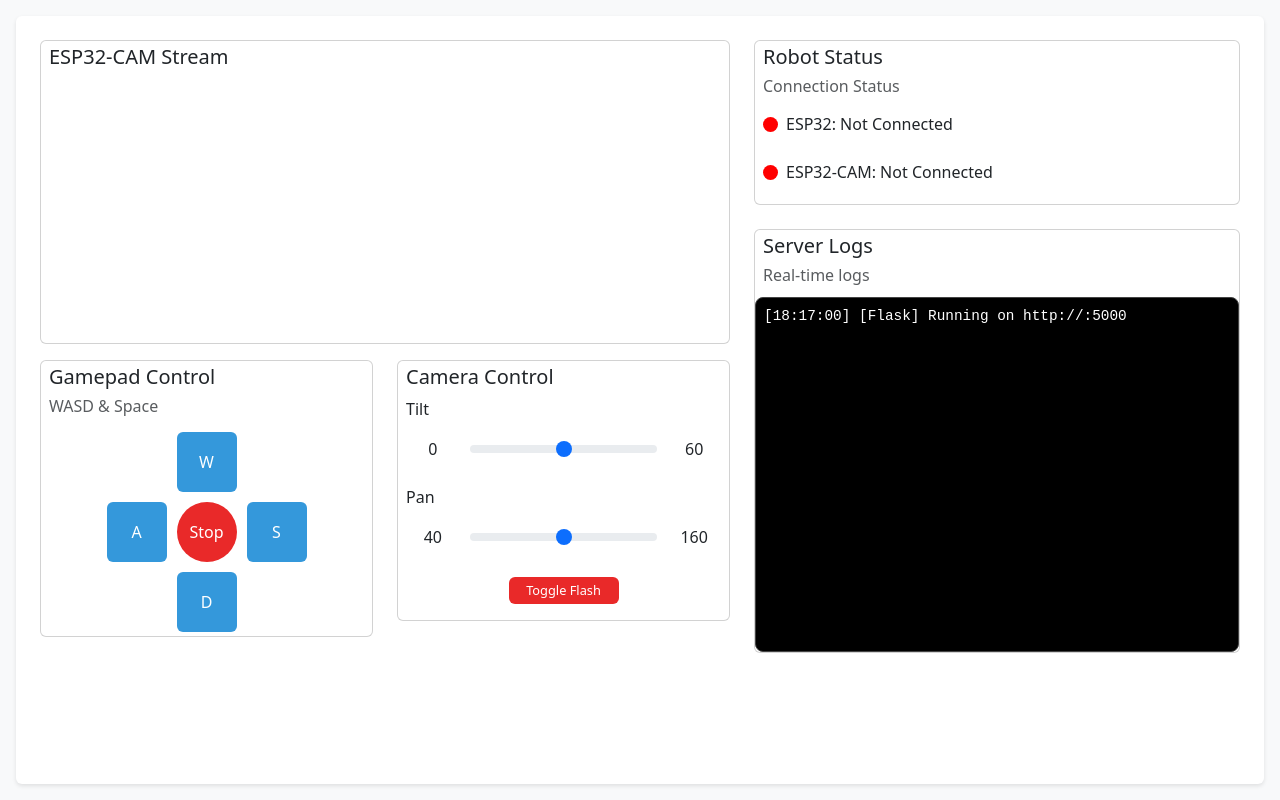
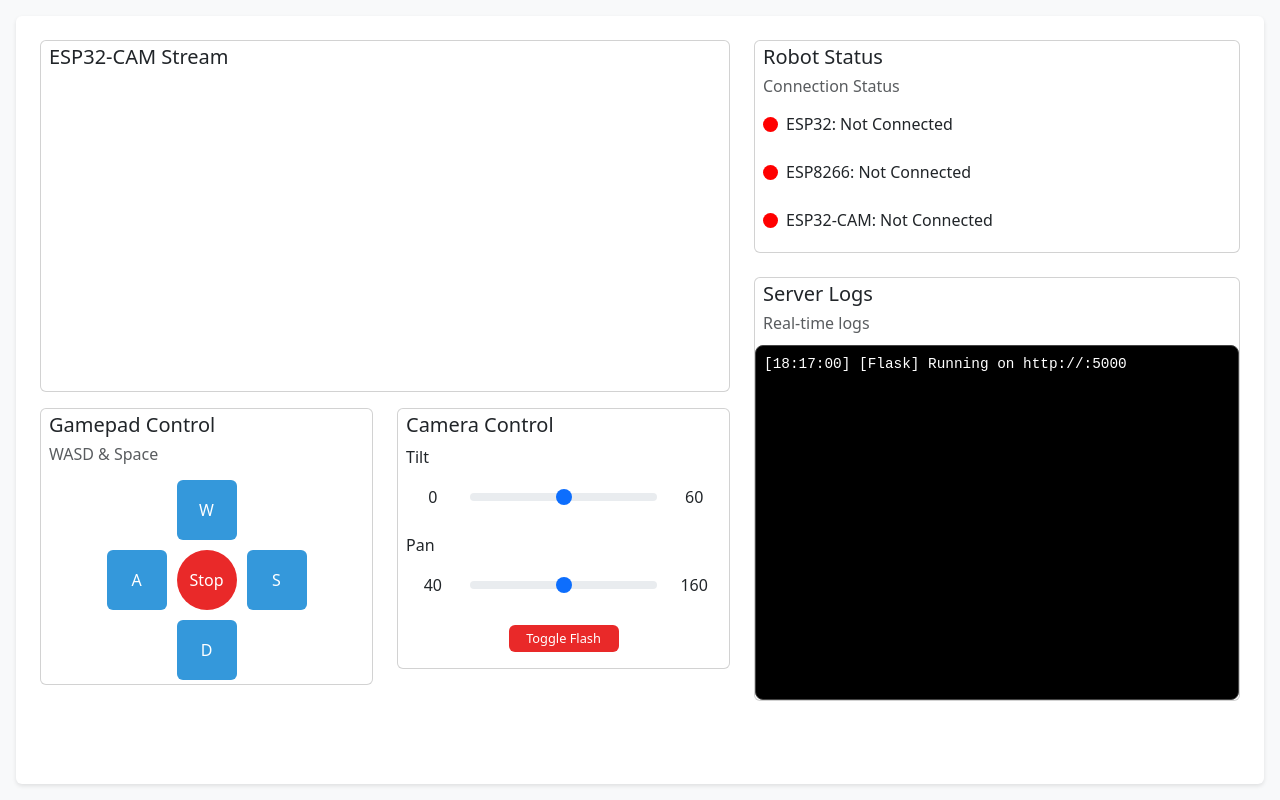
Before and after one commit to jithangowda/Flask-Robot, a Flask app: page / in a window 1280 px wide. Run offline with Flask 3, Linux system fonts and the light colour scheme; parts of the project's set-up code (start-up, migrations or seed data) failed here and were passed over.

Commit message:
all 3 connected

```diff
--- a/app.py
+++ b/app.py
@@ -7,6 +7,7 @@ import time
 app = Flask(__name__)
 
 esp_connected = False
+esp8266_connected = False
 espcam_connected = False
 stop_broadcast = False
 log_messages = []
@@ -41,7 +42,7 @@ def udp_broadcast(ip, port=4210):
         time.sleep(3)
 
 def listen_for_connections():
-    global esp_connected, espcam_connected, stop_broadcast
+    global esp_connected,  esp8266_connected, espcam_connected, stop_broadcast
     udp = socket.socket(socket.AF_INET, socket.SOCK_DGRAM, socket.IPPROTO_UDP)
     udp.bind(('0.0.0.0', 4211))
     while True:
@@ -52,12 +53,17 @@ def listen_for_connections():
         if message == "ESP Connected":
             esp_connected = True
             log("[Server] ESP32 connected.")
+
+        if message == "ESP8266 Connected":
+            esp8266_connected = True
+            log("[Server] ESP8266 connected.")
+
         elif message == "ESP-CAM Connected":
             espcam_connected = True
             log("[Server] ESP32-CAM connected.")
 
-        if esp_connected and espcam_connected:
-            log("[Server] ✅✅ Both devices connected. Stopping UDP broadcast.")
+        if esp_connected and espcam_connected and esp8266_connected:
+            log("[Server] ✅✅✅ All devices connected. Stopping UDP broadcast.")
             stop_broadcast = True
             break
 
@@ -69,6 +75,7 @@ def index():
 def status():
     return jsonify({
         "esp": esp_connected,
+        "esp8266": esp8266_connected,
         "espcam": espcam_connected
     })
 
--- a/static/script.js
+++ b/static/script.js
@@ -3,13 +3,18 @@ function updateStatus() {
     .then((res) => res.json())
     .then((data) => {
       const esp = document.getElementById("esp-circle");
+      const esp8266 = document.getElementById("esp8266-circle");
       const espcam = document.getElementById("espcam-circle");
 
       esp.classList.toggle("connected", data.esp);
+      esp8266.classList.toggle("connected", data.esp8266);
       espcam.classList.toggle("connected", data.espcam);
 
       document.getElementById("esp-label").innerText = `ESP32: ${
         data.esp ? "Connected" : "Not Connected"
+      }`;
+      document.getElementById("esp8266-label").innerText = `ESP8266: ${
+        data.esp8266 ? "Connected" : "Not Connected"
       }`;
       document.getElementById("espcam-label").innerText = `ESP32-CAM: ${
         data.espcam ? "Connected" : "Not Connected"
--- a/templates/index.html
+++ b/templates/index.html
@@ -128,6 +128,12 @@
                   >
                 </div>
                 <div class="mb-3 d-flex align-items-center">
+                  <div id="esp8266-circle" class="circle me-2"></div>
+                  <span id="esp8266-label" class="fw-medium"
+                    >ESP8266: Not Connected</span
+                  >
+                </div>
+                <div class="mb-3 d-flex align-items-center">
                   <div id="espcam-circle" class="circle me-2"></div>
                   <span id="espcam-label" class="fw-medium"
                     >ESP32-CAM: Not Connected</span
```
